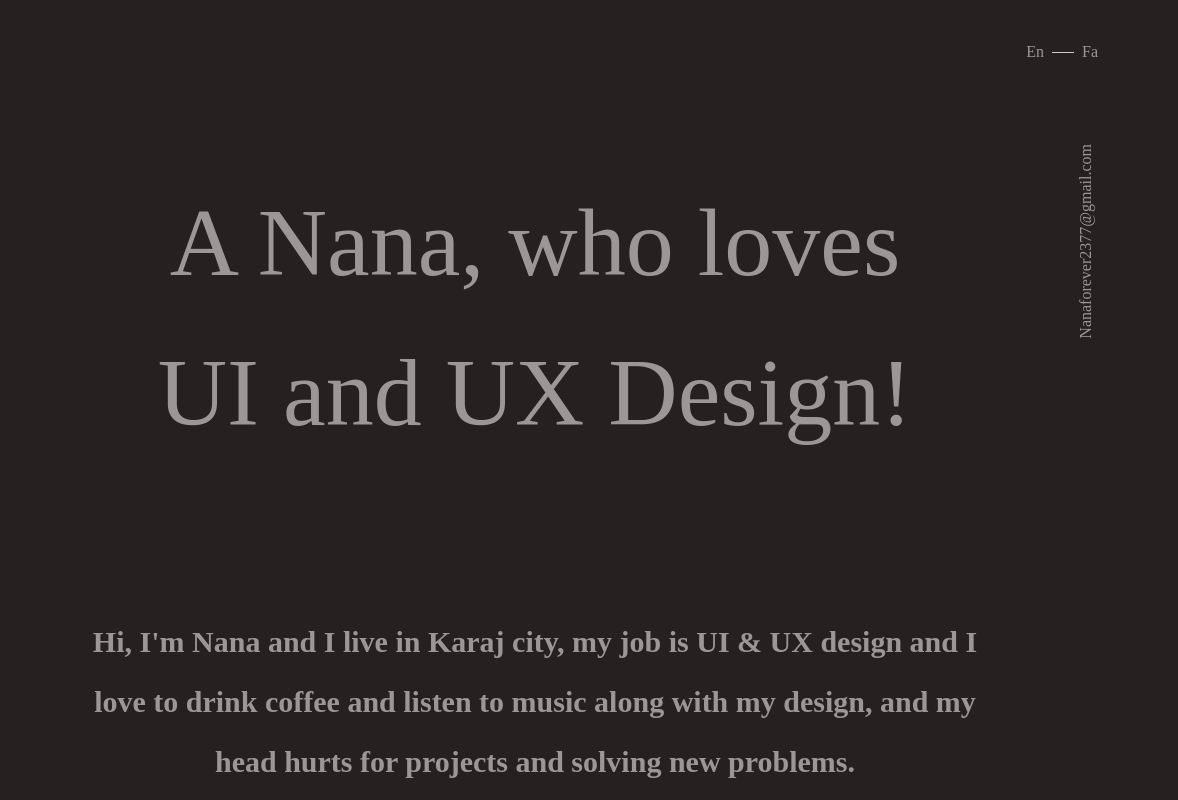
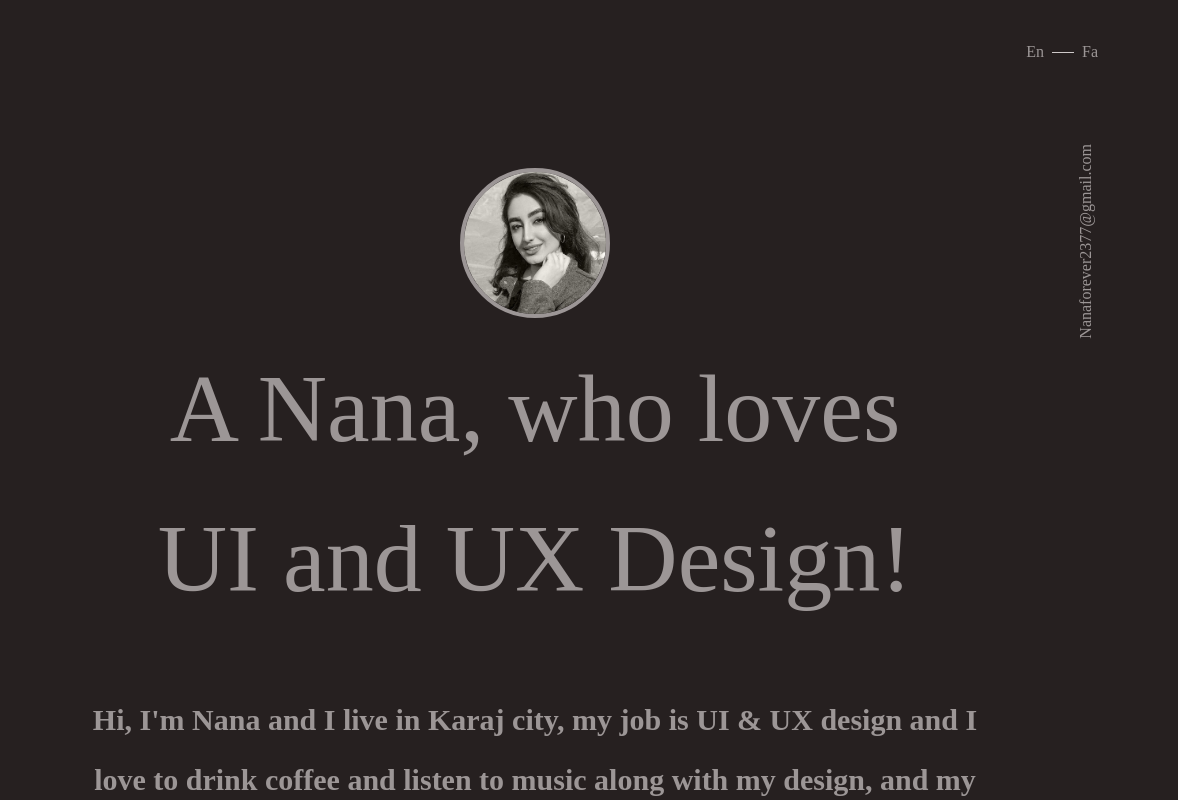
Before and after one commit to saeedshpc/nana-design, a website: page index.html in a window 1280 px wide. Shown: the top 800 px of the page, 102-1280 px from the left. Drawn offline with Linux system fonts and the light colour scheme; a web font is replaced by a local one.

Commit message:
adding image to header

```diff
--- a/index.html
+++ b/index.html
@@ -56,15 +56,21 @@
           </div>
           <!-- center -->
           <div class="grow pt-6">
+            <img
+              src="/images/nana.jpg"
+              width="150"
+              height="150"
+              class="rounded-full text-center mx-auto border-2 md:border-4 border-textColor w-[100px] h-[100px] md:w-[150px] md:h-[150px] mb-4"
+              alt=""
+            />
             <h1
-              class="text-center leading-9 md:leading-[80px] lg:leading-[150px] text-xl md:text-5xl lg:text-8xl font-semibold md:font-normal mb-12 lg:mb-36"
+              class="text-center leading-9 md:leading-[80px] lg:leading-[150px] text-xl md:text-5xl lg:text-8xl font-semibold md:font-normal mb-12 lg:mb-14"
             >
               A Nana, who loves <br />
               UI and UX Design!
             </h1>
-
             <p
-              class="lg:max-w-4xl mx-auto text-center md:leading-10 lg:leading-[60px] text-sm md:text-xl lg:text-3xl md:font-semibold"
+              class="lg:max-w-4xl mx-auto text-center leading-10 md:leading-10 lg:leading-[60px] text-sm md:text-xl lg:text-3xl md:font-semibold"
             >
               Hi, I'm Nana and I live in Karaj city, my job is UI & UX design
               and I love to drink coffee and listen to music along with my
@@ -83,7 +89,7 @@
 
     <!-- services -->
     <section>
-      <div class="px-10 lg:my-28 md:px-20 lg:my- text-textColor md:-mt-10">
+      <div class="px-10 md:my-20 lg:my-28 md:px-20 lg:my- text-textColor">
         <div
           class="relative h-[260px] md:h-[230px] lg:h-[400px] flex justify-center items-center"
         >
```
Also changed, not shown: css/style.css, images/nana.jpg (added).
